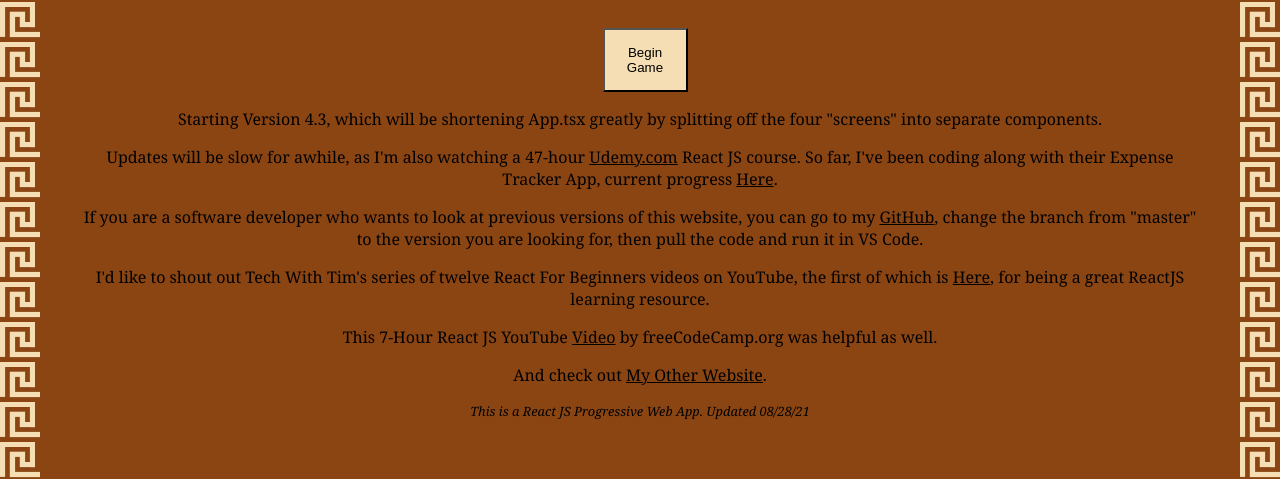
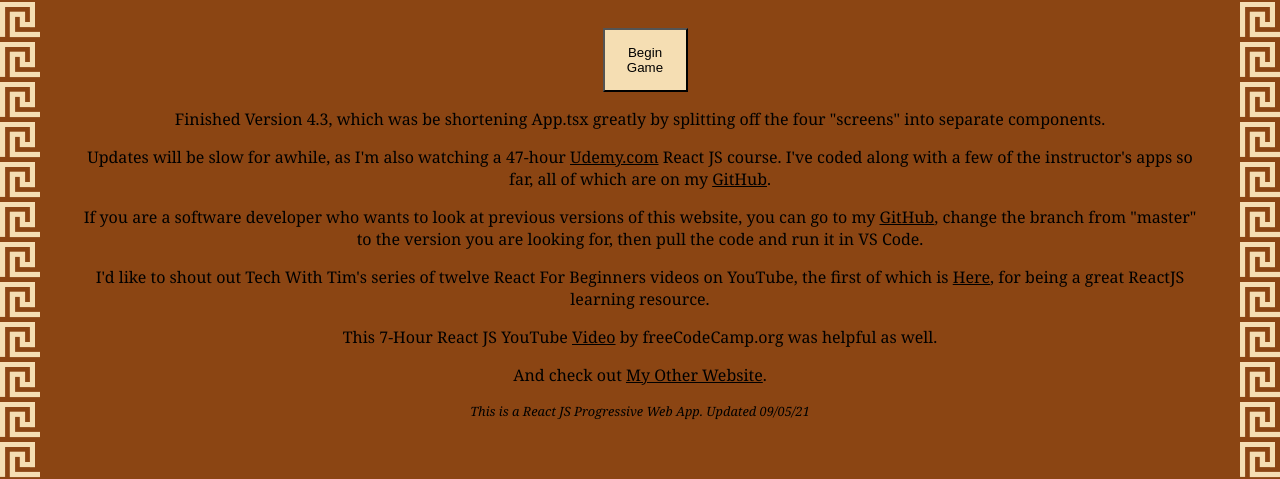
Before and after one commit to L1ndseyHerman/TypeScript_Shield-Magic-Sword, a React (Create React App) app: page / in a window 1280 px wide. Shown: the part 118-597 px from the top of the page. Built offline with nearby package versions, Linux system fonts and the light colour scheme; the HTML template or start-up script is replaced by a standard one.

Commit message:
Made some functions for the components that should probobly have them.

```diff
--- a/src/components/BottomNotes/BottomNotes.tsx
+++ b/src/components/BottomNotes/BottomNotes.tsx
@@ -5,14 +5,15 @@ const BottomNotes: React.FC = () => {
         //  This is a "fragment", for if you don't want yet another div around a component.
         <>
             <p>
-                Starting Version 4.3, which will be shortening App.tsx greatly by splitting off
+                Finished Version 4.3, which was be shortening App.tsx greatly by splitting off
                 the four &quot;screens&quot; into separate components.
             </p>
             <p>
                 Updates will be slow for awhile, as I&apos;m also watching a
                 47-hour <a href="https://www.udemy.com/course/react-the-complete-guide-incl-redux/">Udemy.com</a> React JS
-                course. So far, I&apos;ve been coding along with their Expense Tracker App, current
-                progress <a href="https://github.com/L1ndseyHerman/Udemy-Expense-Tracker-App">Here</a>.
+                course. I&apos;ve coded along with a few of the instructor&apos;s apps so far,
+                all of which are on my <a href="https://github.com/L1ndseyHerman">
+                GitHub</a>.
             </p>
             <p>
                 If you are a software developer who wants to look at
@@ -33,7 +34,7 @@ const BottomNotes: React.FC = () => {
                 freeCodeCamp.org was helpful as well.
             </p>
             <p>And check out <a href="https://l1ndseyherman.github.io/">My Other Website</a>.</p>
-            <footer>This is a React JS Progressive Web App. Updated 08/28/21</footer>
+            <footer>This is a React JS Progressive Web App. Updated 09/05/21</footer>
         </>
     );
 };
--- a/src/components/ChooseCharacterTypeButtonWithExplanation/ChooseCharacterTypeButtonWithExplanation.tsx
+++ b/src/components/ChooseCharacterTypeButtonWithExplanation/ChooseCharacterTypeButtonWithExplanation.tsx
@@ -11,6 +11,7 @@ interface Props {
 
 const ChooseCharacterTypeButtonWithExplanation: React.FC<Props> = (props: Props) => {
 
+    const chooseComputerCharacterType = () => {
         const computerCharacterTypeNumber = Math.floor(Math.random() * 3);
         let computerCharacterType = "None Yet";
 
@@ -26,7 +27,10 @@ const ChooseCharacterTypeButtonWithExplanation: React.FC<Props> = (props: Props)
         {
           computerCharacterType = "Assassin";
         }
+        return computerCharacterType;
+    };
 
+    const computerCharacterType = chooseComputerCharacterType();
     const buttonText = props.buttonText;
 
     const characterTypeButtonPressed = () => {
--- a/src/components/ChooseElementButtonWithExplanation/ChooseElementButtonWithExplanation.tsx
+++ b/src/components/ChooseElementButtonWithExplanation/ChooseElementButtonWithExplanation.tsx
@@ -13,6 +13,7 @@ interface Props {
 
 const ChooseElementButtonWithExplanation: React.FC<Props> = (props: Props) => {
 
+    const choosePlayerOneElementColor = () => {
       let playerOneElementColor = "wheat";
 
       if (props.buttonText === "Fire")
@@ -39,43 +40,74 @@ const ChooseElementButtonWithExplanation: React.FC<Props> = (props: Props) => {
       {
           playerOneElementColor = "rebeccapurple";
       }
+      return playerOneElementColor;
+    };
 
+    const chooseComputerElement = () => {
       const computerElementNumber = Math.floor(Math.random() * 6);
 
       let computerElement = "None Yet";
-  let computerElementColor = "wheat";
 
       if (computerElementNumber === 0)
       {
         computerElement = "Fire";
-    computerElementColor = "firebrick";
       }
       else if (computerElementNumber === 1)
       {
         computerElement = "Earth";
-    computerElementColor = "darkolivegreen";
       }
       else if (computerElementNumber === 2)
       {
         computerElement = "Air";
-    computerElementColor = "darkorange";
       }
       else if (computerElementNumber === 3)
       {
         computerElement = "Water";
-    computerElementColor = "royalblue";
       }
       else if (computerElementNumber === 4)
       {
         computerElement = "Light";
-    computerElementColor = "gold";
       }
       else if (computerElementNumber === 5)
       {
         computerElement = "Dark";
+      }
+      return computerElement;
+    };
+
+    const chooseComputerElementColor = (computerElement: string) => {
+      let computerElementColor = "wheat";
+
+      if (computerElement === "Fire")
+      {
+        computerElementColor = "firebrick";
+      }
+      else if (computerElement === "Earth")
+      {
+        computerElementColor = "darkolivegreen";
+      }
+      else if (computerElement === "Air")
+      {
+        computerElementColor = "darkorange";
+      }
+      else if (computerElement === "Water")
+      {
+        computerElementColor = "royalblue";
+      }
+      else if (computerElement === "Light")
+      {
+        computerElementColor = "gold";
+      }
+      else if (computerElement === "Dark")
+      {
         computerElementColor = "rebeccapurple";
       }
+      return computerElementColor;
+    };
 
+  const playerOneElementColor = choosePlayerOneElementColor();
+  const computerElement = chooseComputerElement();
+  const computerElementColor = chooseComputerElementColor(computerElement);
   const buttonText = props.buttonText;
 
   const chooseElementButtonPressed = () => {
```
Lines whose indentation alone changed are shown as unchanged.
